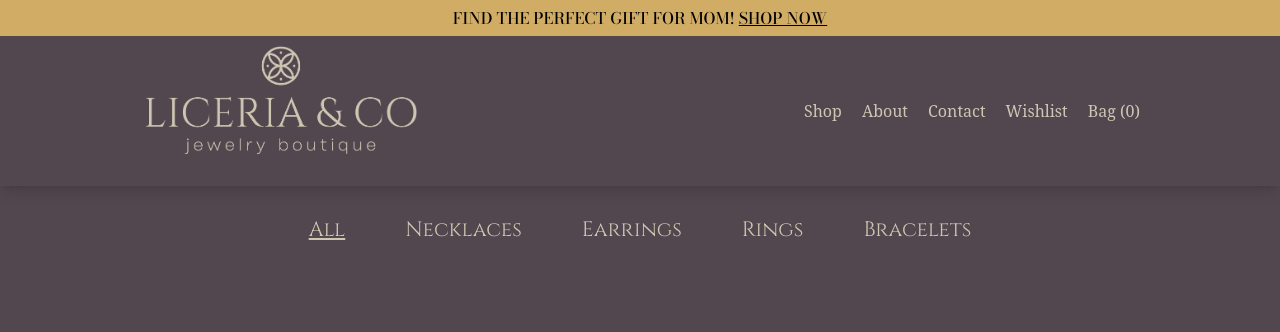
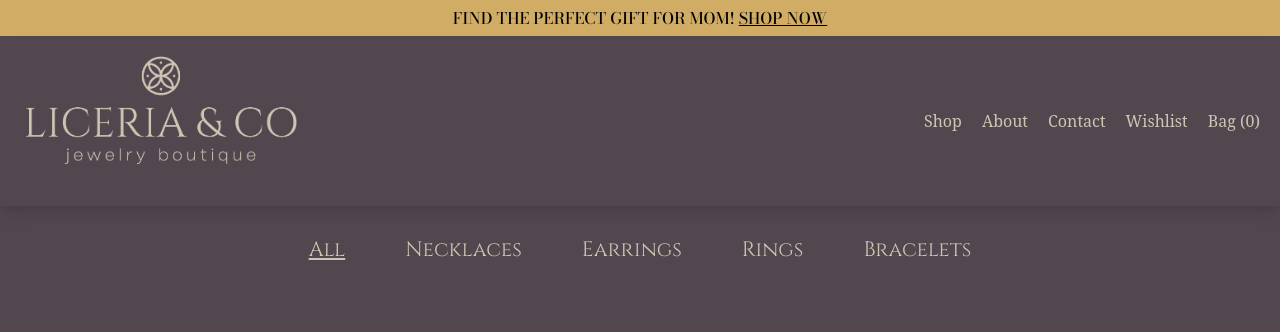
Before and after one commit to Khalinadenae/LiceriaNCo, a plain HTML site: page ecommerceV1/products.html in a window 1280 px wide. Shown: the top 332 px of the page. Drawn offline with nearby package versions, Linux system fonts and the light colour scheme; a web font is replaced by a local one.

Commit message:
fixed padding issue on navbar

```diff
--- a/ecommerceV1/style.css
+++ b/ecommerceV1/style.css
@@ -66,12 +66,13 @@ header {
   padding: 10px 20px;
 }
 header .wrapper {
-  max-width: 1000px;
+  width: 100vw;
   margin: 0 auto;
   display: flex;
   flex-wrap: wrap;
   align-items: center;
   justify-content: space-between;
+  padding: 20px;
 }
 header .logo img {
   height: 130px;
@@ -89,7 +90,11 @@ header .logo img {
   padding: 20px;
   transition: left 0.3s;
 }
-
+.outer-container{
+  padding: 0;
+  width: 100vw;
+  margin: 0;
+}
 .navbar.show {
   left: 0 !important;
   z-index: 2;
@@ -166,7 +171,7 @@ header .logo img {
 }
 
 .container {
-  max-width: 900px;
+
   margin: 0 auto;
   padding: 30px;
 }
```
Also changed, not shown: ecommerceV1/contact.html (+1 -1 lines), index.html (+1 -2 lines).
